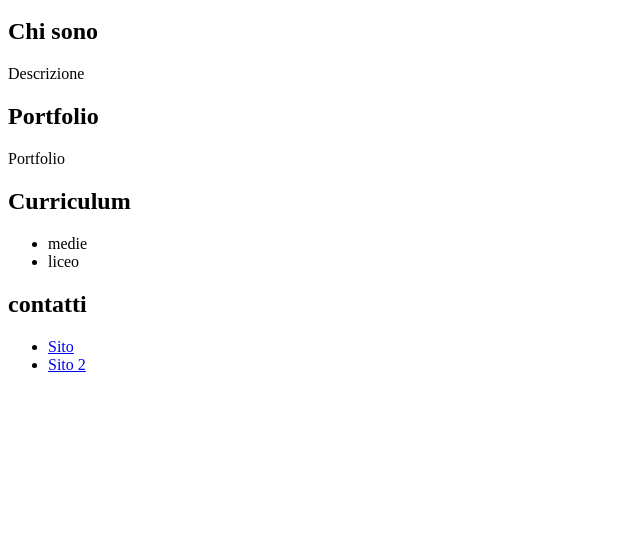
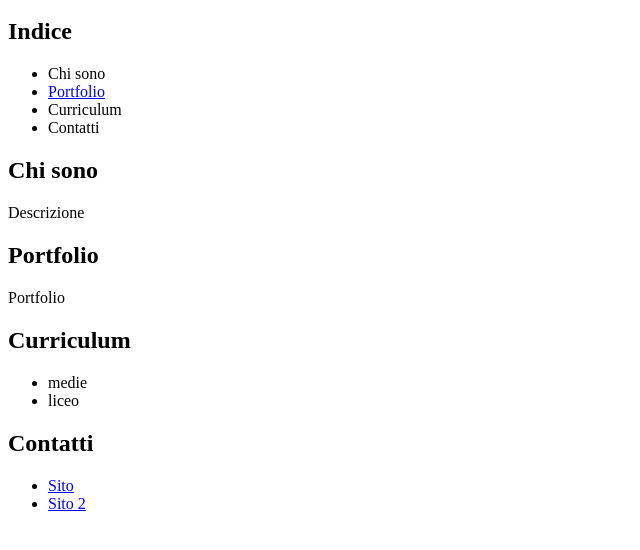
Before and after one commit to aurorasaita/progetto-elementi, a plain HTML site: page index.html in a window 1280 px wide. Shown: the part 48-598 px from the top of the page, without its empty margins (0-640 px from the left). Drawn offline with Linux system fonts and the light colour scheme.

Commit message:
Porfolio link

```diff
--- a/index.html
+++ b/index.html
@@ -1,4 +1,14 @@
 <h1> Aurora Saita </h1>
+
+
+<h2> Indice </h2>
+
+<ul>
+  <li> Chi sono </li>
+  <li> <a href="portfolio.html">Portfolio</a> </li>
+  <li> Curriculum </li>
+  <li> Contatti </li>
+</ul>
 
 
 <h2> Chi sono </h2>
@@ -19,7 +29,7 @@
 </ul>
 
 
-<h2> contatti </h2>
+<h2> Contatti </h2>
 
 <ul>
   <li> <a href="http://www.google.com">Sito</a> </li>
```
